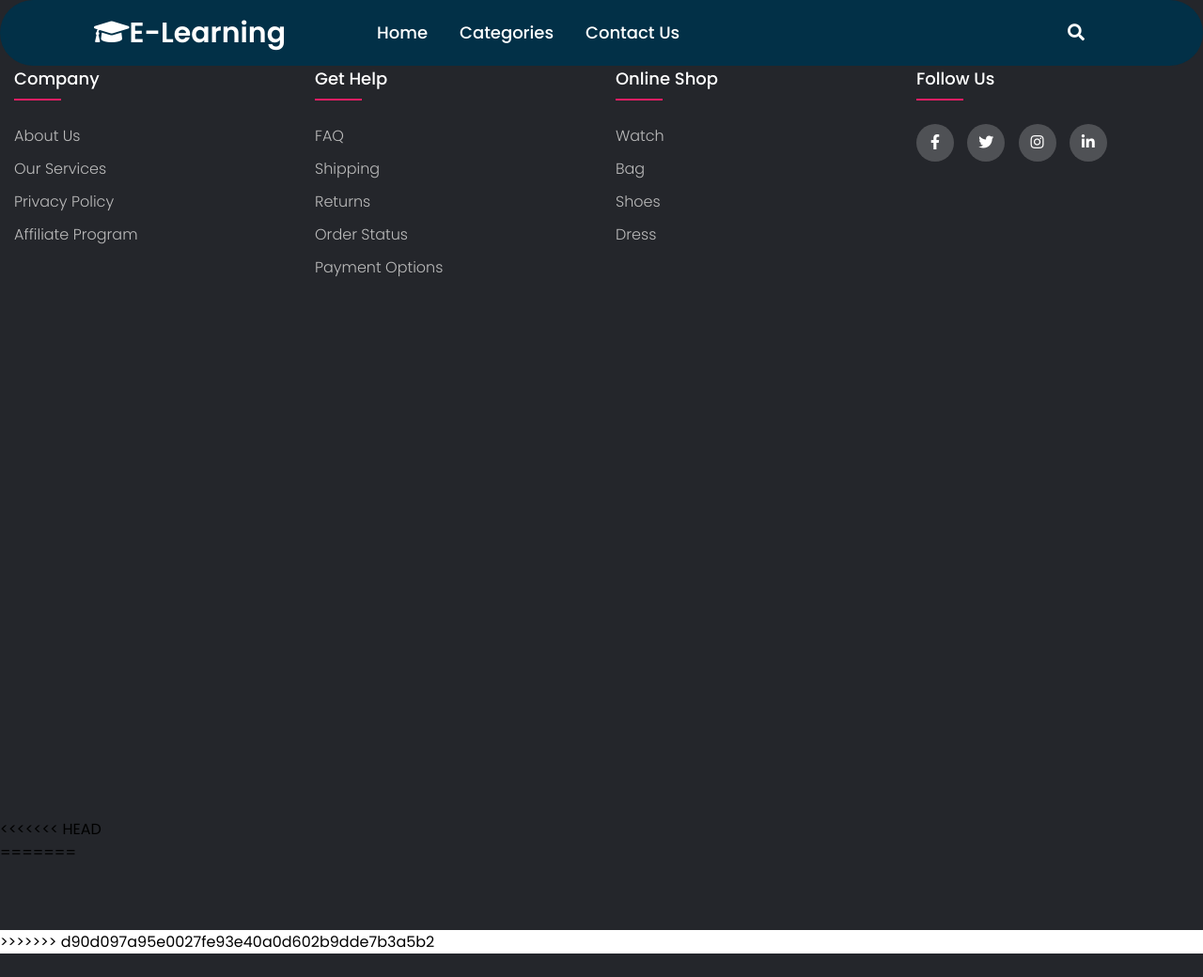
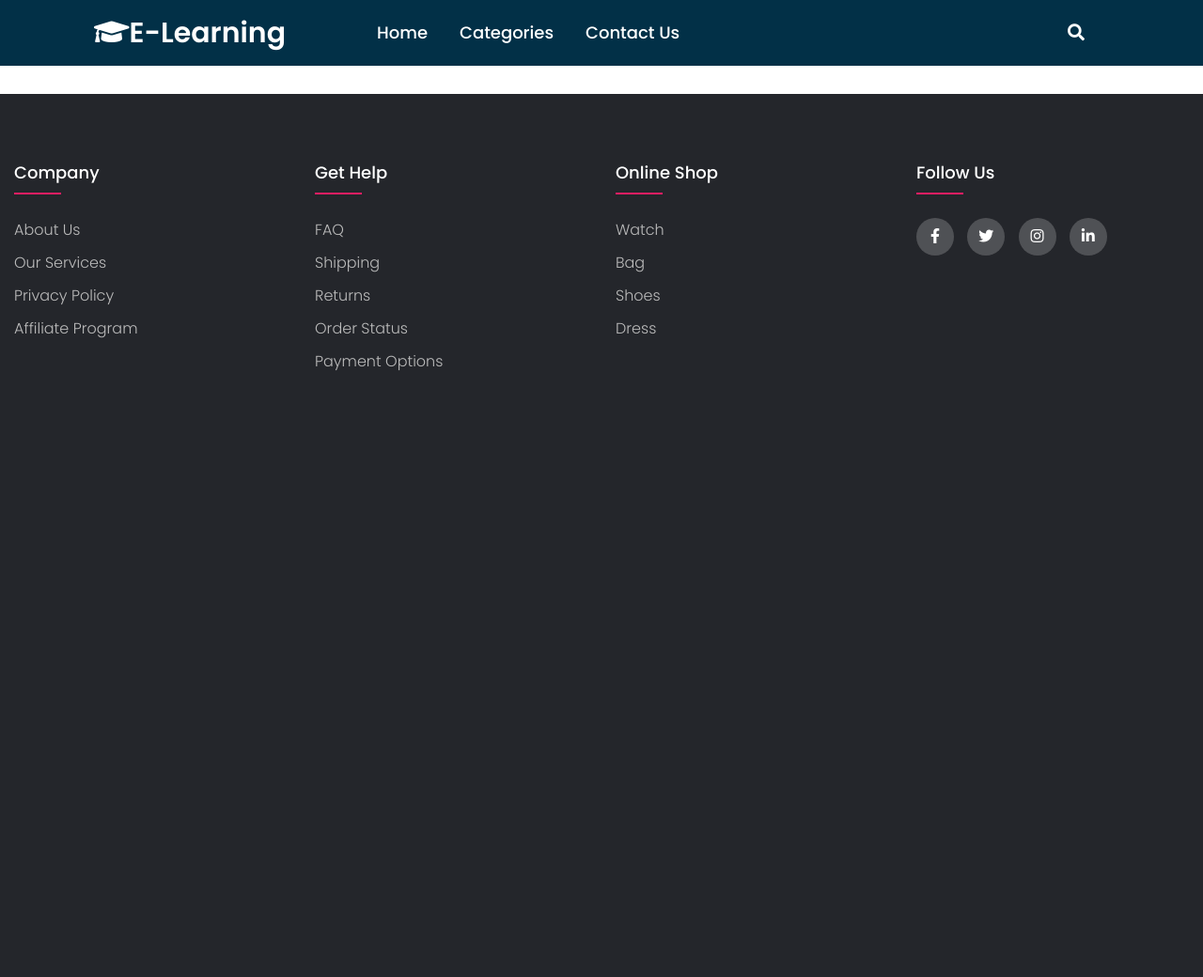
Before and after one commit to devyneX/E-learning, a Flask app: page / in a window 1280 px wide. Shown: the whole page at 94% size. Before the commit the page ends 1015 px from the top, so only its background shows below. Run offline with Flask 2, Linux system fonts and the light colour scheme.

Commit message:
fixed navbar problem

```diff
--- a/website/static/style.css
+++ b/website/static/style.css
@@ -11,7 +11,6 @@
   background-color: rgba(2, 48, 71, 1);
   position: fixed;
   width: 100%;
-  border-radius: 100rem;
 }
 
 .wrapper nav{
@@ -248,6 +247,10 @@ nav .content .links{
     padding-right: 30px;
   }
 }
+/* Body starts here */
+.body_content {
+  padding-top: 100px;
+}
 /* Footer Style starts */
 .container{
   position: relative;
--- a/website/templates/base.html
+++ b/website/templates/base.html
@@ -43,6 +43,7 @@
             </form>
         </nav>
     </div>
+    <div class="body_content">{% block content %}{% endblock %}</div>
     <footer class="footer">
         <div class="container">
             <div class="row">
@@ -85,11 +86,6 @@
                 </div>
             </div>
         </div>
-<<<<<<< HEAD
-        <div>{% block content %}{% endblock %}</div>
-=======
-    </footer>
->>>>>>> d90d097a95e0027fe93e40a0d602b9dde7b3a5b2
 </body>
 
 </html
```
